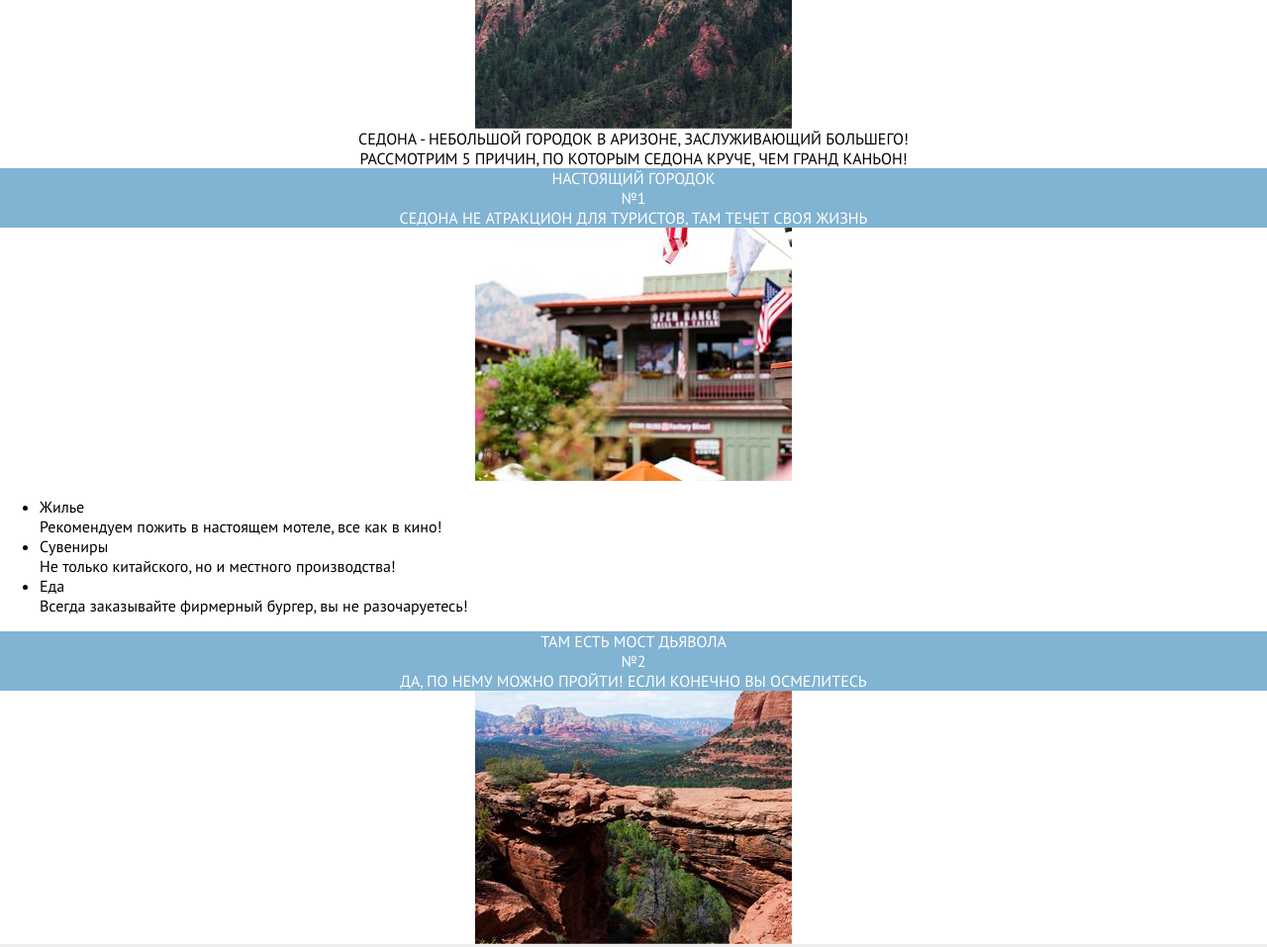
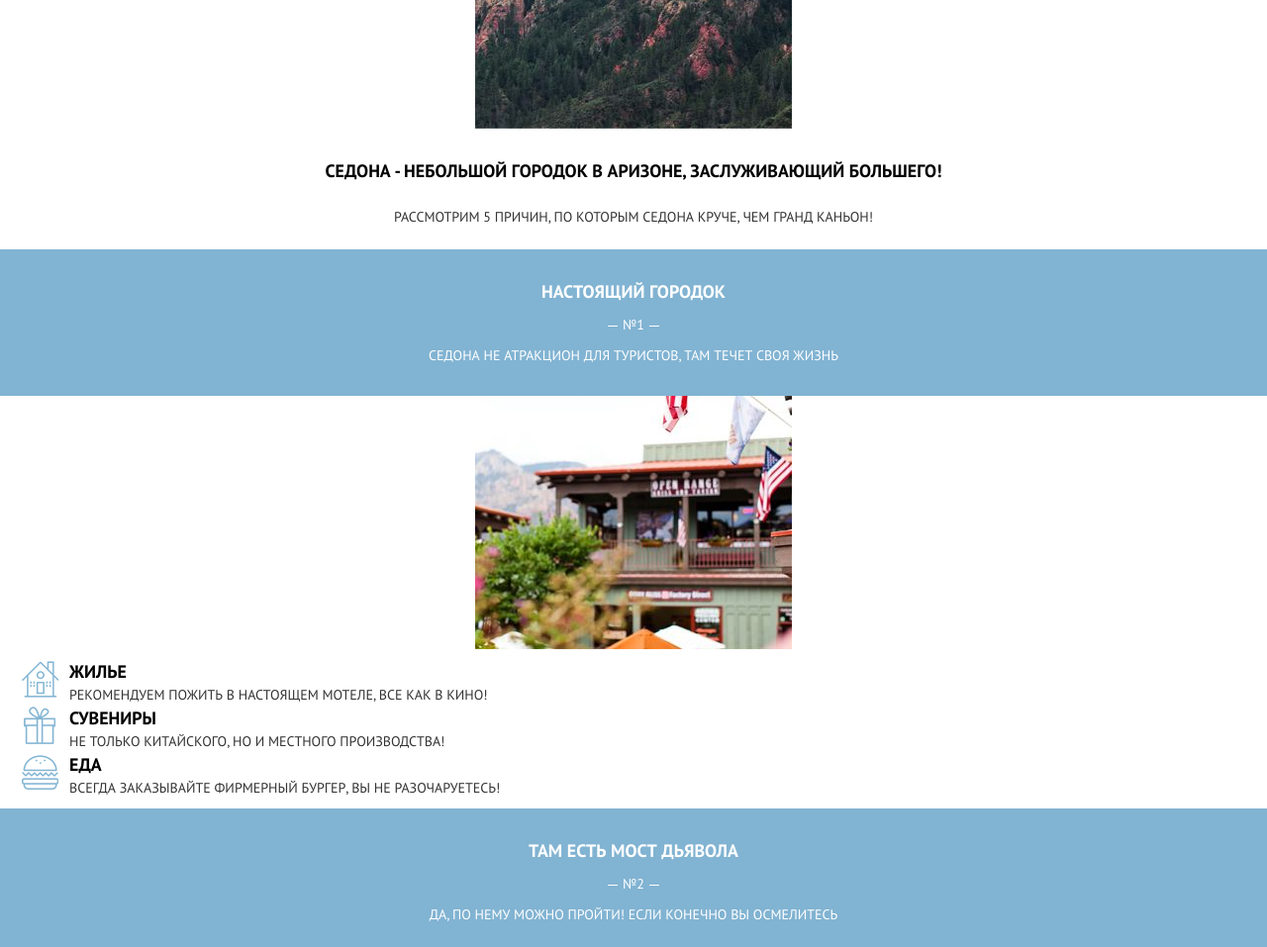
Before and after one commit to kurazor/29986-Sedona, a website: page index.html in a window 1280 px wide. Shown: the part 660-1617 px from the top of the page at 99% size. Drawn offline with Linux system fonts and the light colour scheme.

Commit message:
проработка блоков страницы

```diff
--- a/index.html
+++ b/index.html
@@ -62,21 +62,21 @@
             </div>
             <img src="img/bridge.jpg" class="info__image" alt="Мост дьявола" title="Мост дьявола" />
         </div>
-        <div class="info">
+        <div class="info  info--list-item">
             <div class="info-header">
                 <div class="info-header__title">Небольшая площадь</div>
                 <div class="info-header__counter">№3</div>
                 <div class="info-header__description">Все достопримечательности находятся очень близко</div>
             </div>
         </div>
-        <div class="info">
+        <div class="info  info--list-item">
             <div class="info-header">
                 <div class="info-header__title">Красивая дорога</div>
                 <div class="info-header__counter">№4</div>
                 <div class="info-header__description">Ехать в Седону из Лас-Вегаса совсем не скучно!</div>
             </div>
         </div>
-        <div class="info">
+        <div class="info  info--list-item">
             <div class="info-header">
                 <div class="info-header__title">Мало туристов</div>
                 <div class="info-header__counter">№5</div>
--- a/less/blocks/info-header.less
+++ b/less/blocks/info-header.less
@@ -3,6 +3,7 @@
 
 .info-header {
   background-color: @color-fill-normal;
+  padding: 30px;
 }
 
 .info-header.info-header--featured {
@@ -13,18 +14,52 @@
   color: @text-color-normal;
   text-transform: uppercase;
   text-align: center;
+
+  font-size: 18px;
+  font-weight: 700;
+  line-height: 26px;
+
+  margin-bottom: 10px;
 }
 
 .info-header__counter {
-  color: @text-color-normal;
+  color: @text-color-weaken;
   text-transform: uppercase;
   text-align: center;
+
+  font-size: 14px;
+  font-weight: 400;
+  line-height: 21px;
+
+  margin-bottom: 10px;
+}
+
+.info-header__counter:before,
+.info-header__counter:after {
+  content: '';
+  display: inline-block;
+  vertical-align: middle;
+  background: @text-color-weaken;
+  height: 1px;
+  width: 10px;
+}
+
+.info-header__counter:before {
+  margin-right: 5px;
+}
+
+.info-header__counter:after {
+  margin-left: 5px;
 }
 
 .info-header__description {
-  color: @text-color-normal;
+  color: @text-color-weaken;
   text-transform: uppercase;
   text-align: center;
+
+  font-size: 14px;
+  font-weight: 400;
+  line-height: 21px;
 }
 
 .info-header.info-header--featured .info-header__title {
@@ -38,3 +73,8 @@
 .info-header.info-header--featured .info-header__description {
   color: @text-color-inverted;
 }
+
+.info-header.info-header--featured .info-header__counter:before,
+.info-header.info-header--featured .info-header__counter:after {
+  background: @text-color-inverted;
+}
--- a/less/blocks/info-list-item.less
+++ b/less/blocks/info-list-item.less
@@ -1,2 +1,45 @@
 @import (reference) "../variables.less";
 @import (reference) "../components/mixins.less";
+
+.info-list-item {
+  position: relative;
+  padding-left: 60px;
+}
+
+.info-list-item:before {
+  content: '';
+  display: block;
+  position: absolute;
+  width: 40px;
+  height: 40px;
+  top: 0;
+  left: 10px;
+}
+
+.info-list-item.info-list-item--house:before {
+  background: url('../img/house.png') 50% 50% no-repeat;
+}
+
+.info-list-item.info-list-item--souvenirs:before {
+  background: url('../img/souvenir.png') 50% 50% no-repeat;
+}
+
+.info-list-item.info-list-item--meal:before {
+  background: url('../img/meal.png') 50% 50% no-repeat;
+}
+
+.info-list-item__header {
+  text-transform: uppercase;
+  color: @text-color-normal;
+  font-size: 18px;
+  font-weight: 700;
+  line-height: 26px;
+}
+
+.info-list-item__description {
+  text-transform: uppercase;
+  color: @text-color-weaken;
+  font-size: 14px;
+  font-weight: 400;
+  line-height: 21px;
+}
--- a/less/blocks/info-list.less
+++ b/less/blocks/info-list.less
@@ -1,2 +1,9 @@
 @import (reference) "../variables.less";
 @import (reference) "../components/mixins.less";
+
+.info-list {
+  list-style: none;
+
+  margin: 0;
+  padding: 10px;
+}
--- a/less/blocks/info.less
+++ b/less/blocks/info.less
@@ -1,5 +1,21 @@
 @import (reference) "../variables.less";
 @import (reference) "../components/mixins.less";
+
+.info {
+  background: @color-fill-background;
+}
+
+.info.info--list-item + .info.info--list-item {
+  background: @color-fill-normal;
+}
+
+.info.info--list-item + .info.info--list-item:before {
+  content: '';
+  display: block;
+  margin: 0 20px;
+  height: 1px;
+  background: darken(@color-fill-normal, 15%);
+}
 
 .info__image {
   .align-center;
--- a/less/blocks/page-content.less
+++ b/less/blocks/page-content.less
@@ -5,10 +5,27 @@
   color: @text-color-normal;
   text-transform: uppercase;
   text-align: center;
+
+  font-size: 18px;
+  font-weight: 700;
+  line-height: 26px;
+
+  padding-top: 30px;
+  padding-left: 30px;
+  padding-right: 30px;
+  margin-bottom: 20px;
 }
 
 .page-content__description {
-  color: @text-color-normal;
+  color: @text-color-weaken;
   text-transform: uppercase;
   text-align: center;
+
+  font-size: 14px;
+  font-weight: 400;
+  line-height: 26px;
+
+  padding-left: 30px;
+  padding-right: 30px;
+  padding-bottom: 20px;
 }
--- a/less/components/reset.less
+++ b/less/components/reset.less
@@ -1,4 +1,5 @@
-@import "../variables.less";
+@import (reference) "../variables.less";
+@import (reference) "mixins.less";
 
 html, body {
   margin: 0;
```
Also changed, not shown: css/style.css.
